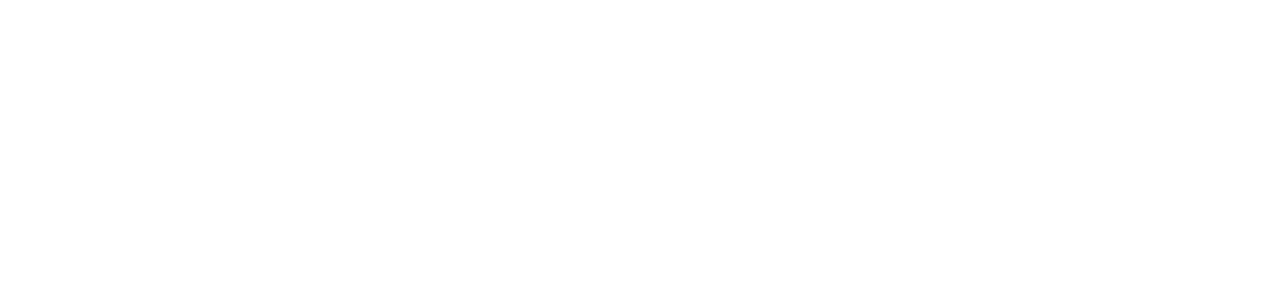
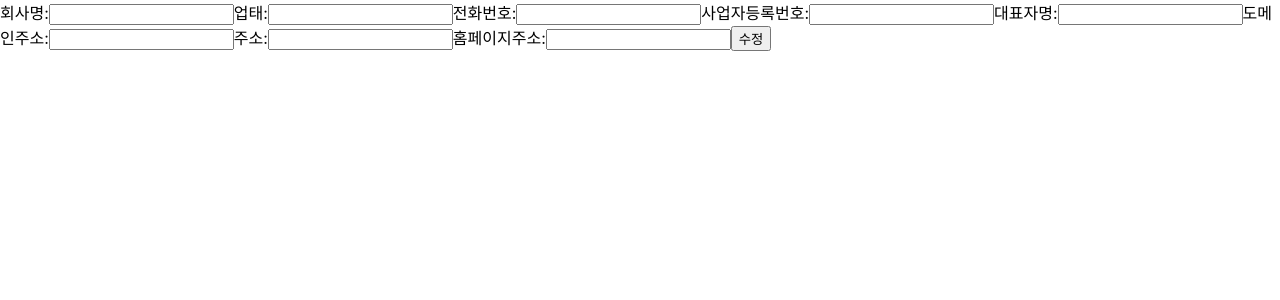
Before and after one commit to devInt42/dz3-react-front, a React (Create React App) app: page /company/update/1 in a window 1280 px wide. Before the commit this address had no page. Shown: the top 300 px of the page. Built offline with nearby package versions, Linux system fonts and the light colour scheme; no server answers.

Commit message:
회사 정보 수정 구현

```diff
--- a/src/App.js
+++ b/src/App.js
@@ -3,6 +3,7 @@
 import {Route, Routes} from 'react-router-dom';
 import CompanyDetail from './component/CompanyDetail';
 import CompanyInsert from './component/CompanyInsert';
+import CompanyUpdateform from './component/CompanyUpdateform';
 
 function App() {
     return (
@@ -11,6 +12,7 @@
             <Route exact path = '/company/info' element={<Company/>}/>
             <Route exact path = "/company/info/:companyCode" element={<CompanyDetail/>}/>
             <Route exact path = "/company/insert" element = {<CompanyInsert/>}/>
+            <Route exact path = "/company/update/:companyCode" element={<CompanyUpdateform/>}/>
             </Routes>
         </div>
     );
--- a/src/component/CompanyDetail.js
+++ b/src/component/CompanyDetail.js
@@ -12,6 +12,7 @@
         .catch(error => console.log(error));
         // console.log(Object.keys(companyInfo));
     },[])
+
 
     return (
         companyInfo && <div>
@@ -38,6 +39,7 @@
                         <td>{Object.values(companyInfo)[7]}</td>
                         <td>{Object.values(companyInfo)[8]}</td>
                         <td>{Object.values(companyInfo)[9]}</td>
+
                     </tr>
                 </table>
             </div>
--- a/src/component/CompanyInsert.js
+++ b/src/component/CompanyInsert.js
@@ -6,7 +6,7 @@
     let [companyName, setCompanyName] = useState("");
     let [companyCategory, setCompanyCategory] = useState("");
     let [companyCall, setCompanyCall] = useState("");
-    let [companyRegistnum, setCompanyRegistnum] = useState("");
+    let [companyRegist, setCompanyRegist] = useState("");
     let [companyPregident, setCompanyPregident] = useState("");
     let [companyDomain, setCompanyDomain] = useState("");
     let [companyAddr, setCompanyAddr] = useState("");
@@ -16,7 +16,7 @@
         "company_name": companyName,
         "company_category": companyCategory,
         "company_call": companyCall,
-        "company_registnum": companyRegistnum,
+        "company_regist": companyRegist,
         "company_president": companyPregident,
         "company_domain": companyDomain,
         "company_addr": companyAddr,
@@ -32,7 +32,7 @@
             , JSON.stringify(data)
             ,
             {   headers: {
-                "Content-Type": 'application/json'
+                // "Content-Type": 'application/json'
             },
             })
             .then(res => console.log(res.data))
@@ -43,7 +43,7 @@
             회사 이름: <input type="text" id="companyName" onChange={(e) => setCompanyName(e.target.value)} /><br />
             업태: <input type="text" id="companyCategory" onChange={(e) => setCompanyCategory(e.target.value)} /> <br />
             전화번호:  <input type="phone" id="companyCall" onChange={(e) => setCompanyCall(e.target.value)} /> <br />
-            사업자 등록번호: <input type="text" id="companyRegistnum" onChange={(e) => setCompanyRegistnum(e.target.value)} /> <br />
+            사업자 등록번호: <input type="text" id="companyRegist" onChange={(e) => setCompanyRegist(e.target.value)} /> <br />
             대표자명: <input type="text" id="companyPregident" onChange={(e) => setCompanyPregident(e.target.value)} /> <br />
             도메인: <input type="text" id="companyDomain" onChange={(e) => setCompanyDomain(e.target.value)} /> <br />
             회사주소: <input type="text" id="companyAddr" onChange={(e) => setCompanyAddr(e.target.value)} /> <br />
--- /dev/null
+++ b/src/component/CompanyUpdateform.js
@@ -0,0 +1,76 @@
+import axios from 'axios';
+import { useEffect, useState } from 'react';
+import { useParams } from 'react-router-dom';
+
+const CompanyUpdateform = () => {
+
+    let {companyCode} = useParams();
+    let [companyInfo, setCompanyInfo] = useState({});
+    const baseUrl = "http://localhost:8080";
+    useEffect(()=> {
+        axios.get(`${baseUrl}/api/company/info/${companyCode}`)
+        .then(res => setCompanyInfo(res.data))
+        .catch(error => console.log(error));
+    },[])
+
+    let [companyName, setCompanyName] = useState(Object.values(companyInfo)[1]);
+    let [companyCategory, setCompanyCategory] = useState(Object.values(companyInfo)[2]);
+    let [companyCall, setCompanyCall] = useState(Object.values(companyInfo)[3]);
+    let [companyRegist, setCompanyRegist] = useState(Object.values(companyInfo)[4]);
+    let [companyPregident, setCompanyPregident] = useState(Object.values(companyInfo)[5]);
+    let [companyDomain, setCompanyDomain] = useState(Object.values(companyInfo)[6]);
+    let [companyAddr, setCompanyAddr] = useState(Object.values(companyInfo)[7]);
+    let [companyHomepage, setCompanyHomepage] = useState(Object.values(companyInfo)[8]);
+
+
+
+
+
+    console.log(companyInfo);
+    const data = {
+        "company_name": companyName,
+        "company_category": companyCategory,
+        "company_call": companyCall,
+        "company_regist": companyRegist,
+        "company_president": companyPregident,
+        "company_domain": companyDomain,
+        "company_addr": companyAddr,
+        "company_homepage": companyHomepage
+    }
+
+    return (
+    <div>
+            회사명:<input type = "text" defaultValue = {Object.values(companyInfo)[1]}
+            onChange = {e => {setCompanyName(e.target.value)}}></input>
+            업태:<input type = "text" defaultValue = {Object.values(companyInfo)[2]}
+            onChange = {e => {setCompanyCategory(e.target.value)}}></input>
+            전화번호:<input type = "text" defaultValue = {Object.values(companyInfo)[3]}
+            onChange = {e => {setCompanyCall(e.target.value)}}></input>
+            사업자등록번호:<input type = "text" defaultValue = {Object.values(companyInfo)[4]}
+            onChange = {e => {setCompanyRegist(e.target.value)}}></input>
+            대표자명:<input type = "text" defaultValue = {Object.values(companyInfo)[5]}
+            onChange = {e => {setCompanyPregident(e.target.value)}}></input>
+            도메인주소:<input type = "text" defaultValue = {Object.values(companyInfo)[6]}
+            onChange = {e => {setCompanyDomain(e.target.value)}}></input>
+            주소:<input type = "text" defaultValue = {Object.values(companyInfo)[7]}
+            onChange = {e => {setCompanyAddr(e.target.value)}}></input>
+            홈페이지주소:<input type = "text" defaultValue = {Object.values(companyInfo)[8]}
+            onChange = {e => {setCompanyHomepage(e.target.value)}}></input>
+            <button type = "button" onClick = {()=> {updateCompanyInfo(data,companyCode)}}>수정</button>
+
+        </div>
+    )
+}
+
+function updateCompanyInfo(data,companyCode) {
+    const baseUrl = "http://localhost:8080";
+    console.log(data);
+    axios.post(`${baseUrl}/api/company/update/${companyCode}`,JSON.stringify(data), {
+        headers: {
+            "Content-Type": 'application/json'
+        }
+    })
+    .catch(error => console.log(error))
+}
+
+export default CompanyUpdateform;
```
